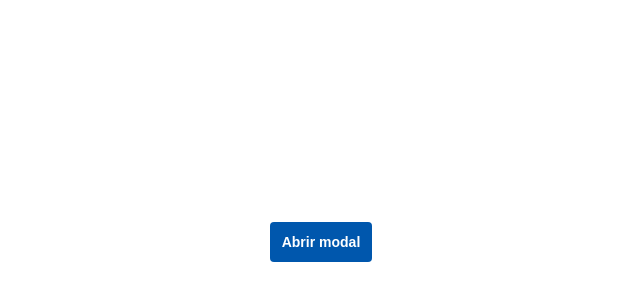
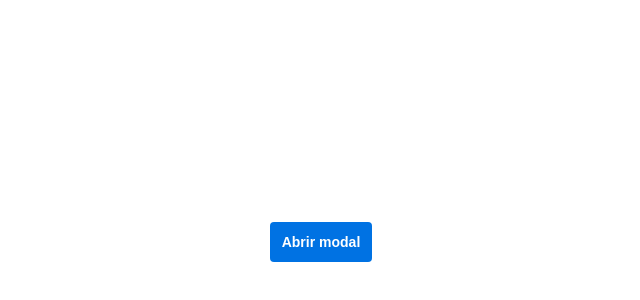
Before and after one commit to felipe-coletti/react-modal, a React (Vite) app: page / in a window 1280 px wide. Shown: the part 158-458 px from the top of the page, without its empty margins (319-959 px from the left). Built offline with nearby package versions, Linux system fonts and the light colour scheme.

Commit message:
Update index.css

```diff
--- a/src/index.css
+++ b/src/index.css
@@ -1,7 +1,7 @@
 :root {
     --primary-text-color: #000;
     --secondary-text-color: #585858;
-    --highlight-color: #0057ad;
+    --highlight-color: #0072e3;
     --backdrop-color: #00000040;
     --primary-background-color: #fff;
     --secondary-background-color: #f5f5f5;
```
